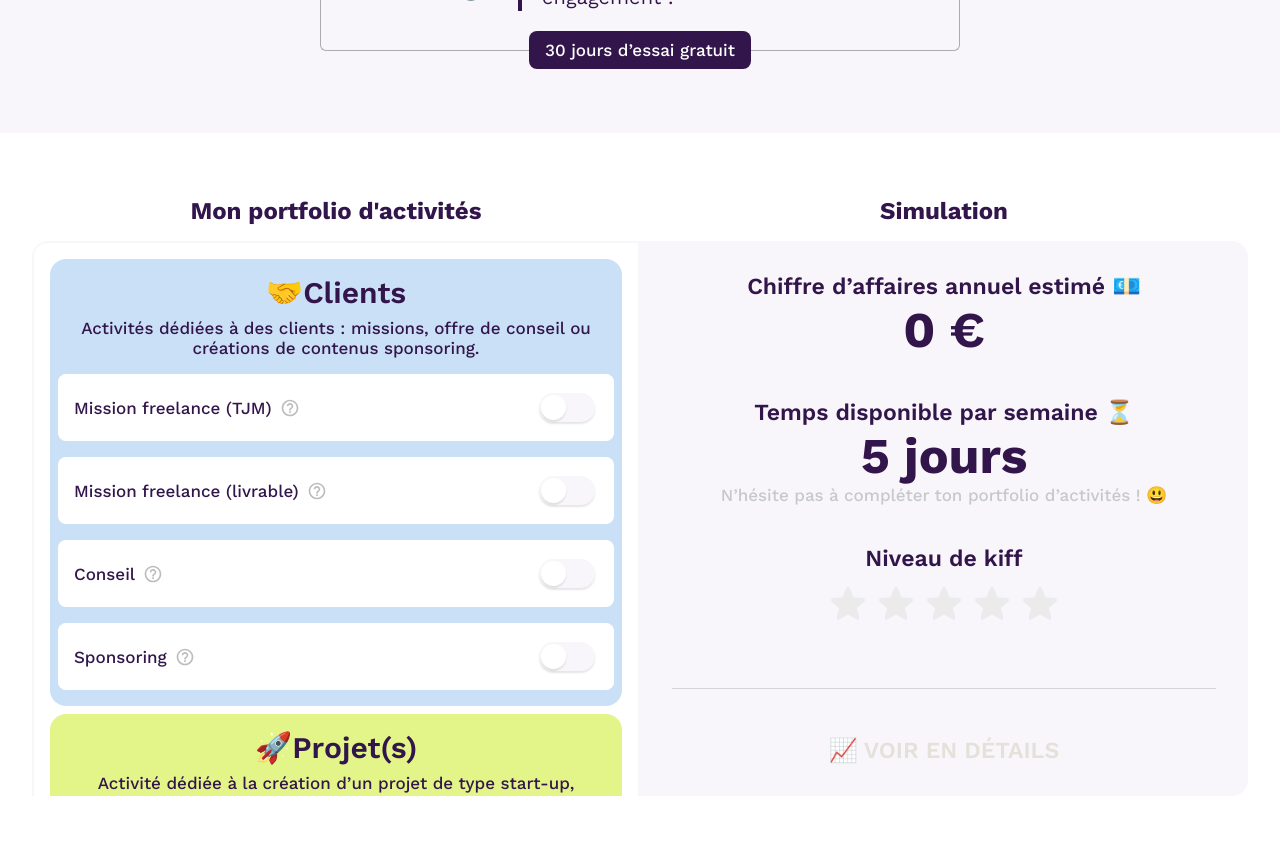
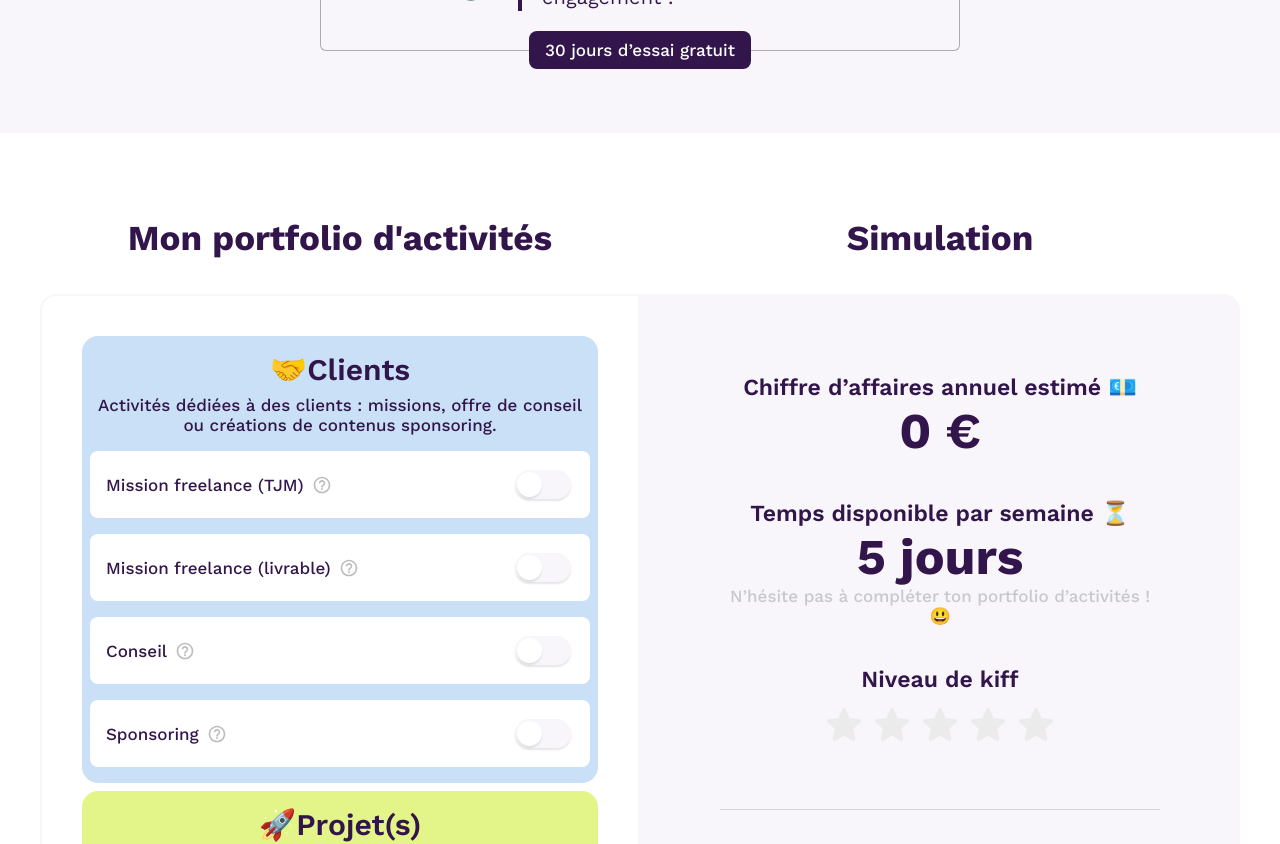
Before and after one commit to troptropcontent/freelance_revenue_simulator, a React (Vite) app in the folder frontend/: page / in a window 1280 px wide. Shown: the part 500-1344 px from the top of the page. Built offline with nearby package versions, Linux system fonts and the light colour scheme.

Commit message:
make it scrollable like caravel

```diff
--- a/frontend/src/App.tsx
+++ b/frontend/src/App.tsx
@@ -11,53 +11,34 @@ import { cssVariable } from "./components/helper";
 import { ResultsCharts } from "./components/simulator/results/ResultsCharts";
 import { Separator } from "./components/ui/Separator";
 import { useFormInitialValues } from "./shared/hooks";
+import { Text } from "./components/ui/Text";
 
 const StyledForm = styled.form`
   margin-inline: auto;
   padding-inline: var(--spacing-medium);
   padding-block: var(--spacing-large);
-  display: grid;
-  row-gap: ${cssVariable("spacing.md")};
-  max-width: 1320px;
-  grid-template-areas:
-    "activities_title"
-    "activities"
-    "results_title"
-    "results";
+  position: relative;
 
-  #activities_title {
-    grid-area: activities_title;
+  & > div {
+    color: var(--midnight-blue);
+    align-items: flex-start;
+    max-width: 1200px;
+    margin-left: auto;
+    margin-right: auto;
+    display: flex;
   }
 
-  #results_title {
-    grid-area: results_title;
+  & > div > div:last-child {
+    width: 50%;
+    height: auto;
+    position: sticky;
+    top: 130px;
   }
-
-  #activities {
-    overflow-y: auto;
-    -ms-overflow-style: none; /* for Internet Explorer, Edge */
-    scrollbar-width: none; /* for Firefox */
-    &::-webkit-scrollbar {
-      display: none; /* for Chrome, Safari, and Opera */
-    }
-
-    grid-area: activities;
-
-    & > div {
-      min-height: 100%;
-      height: 0;
-    }
-  }
-
-  #results {
-    grid-area: results;
-  }
-
-  @media only screen and (min-width: 600px) {
-    grid-template-columns: repeat(2, minmax(0, 1fr));
-    grid-template-areas:
-      "activities_title results_title"
-      "activities results";
+  & > div > div:first-child {
+    flex-direction: column;
+    align-items: center;
+    width: 50%;
+    display: flex;
   }
 `;
 
@@ -92,14 +73,34 @@ function App() {
         enableReinitialize
       >
         <StyledForm>
-          <Heading as="h2" align="center" id="activities_title">
+          <Box>
+            <Box>
+              <Box
+                padding={{
+                  inline: 20,
+                  block: 20,
+                  bottom: 35,
+                }}
+              >
+                <Text align="center" style="title_1">
                   {t("simulator.activities.title")}
-          </Heading>
-          <Heading as="h2" align="center" id="results_title">
-            {t("simulator.results.title")}
-          </Heading>
+                </Text>
+              </Box>
               <Box flex flexDirection="column" gap="md" id="activities">
                 <ActivitiesList />
+              </Box>
+            </Box>
+            <Box>
+              <Box
+                padding={{
+                  inline: 20,
+                  block: 20,
+                  bottom: 35,
+                }}
+              >
+                <Text align="center" style="title_1">
+                  {t("simulator.results.title")}
+                </Text>
               </Box>
               <Box
                 flex
@@ -108,11 +109,13 @@ function App() {
                 id="results"
                 background="neutral.medium"
                 borderRadius={{ bottomRight: "md", topRight: "md" }}
-            padding="lg"
+                padding={80}
               >
                 <ResultsDetails />
                 <Separator color="grey.light" margin={{ block: "lg" }} />
                 <ResultsCharts />
+              </Box>
+            </Box>
           </Box>
         </StyledForm>
       </Formik>
--- a/frontend/src/components/simulator/activities/ActivitiesList.tsx
+++ b/frontend/src/components/simulator/activities/ActivitiesList.tsx
@@ -92,7 +92,7 @@ const ActivitiesList = () => {
         gap="sm"
         border={{ color: "neutral.medium", size: "sm" }}
         borderRadius={{ bottomLeft: "md", topLeft: "md" }}
-        padding="md"
+        padding={40}
       >
         {ActivityKinds.map((activity_kind, index) => {
           const ActivityComponent =
```
Lines whose indentation alone changed are shown as unchanged.
